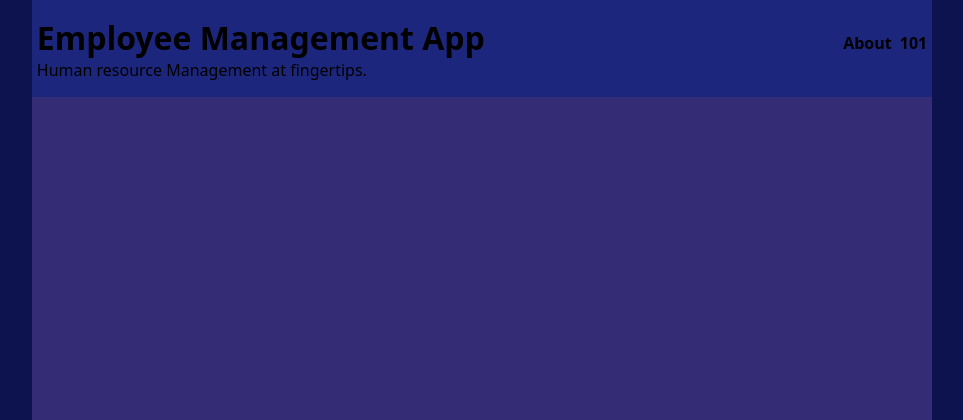
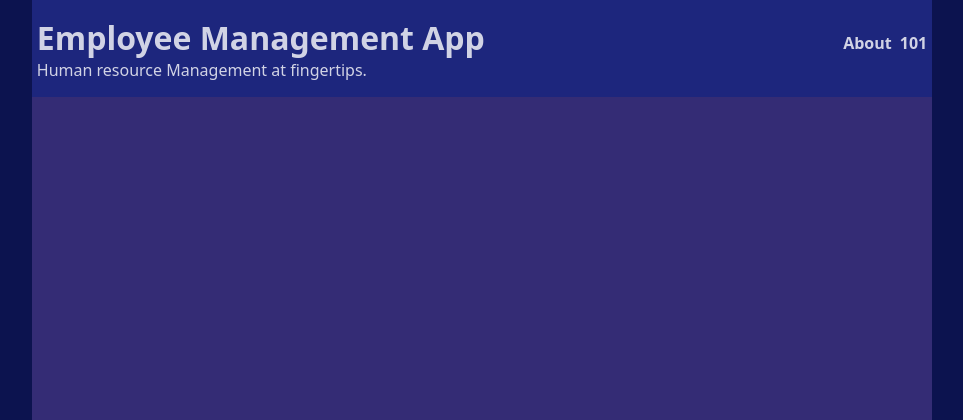
Before and after one commit to viveksoftdev/emp_manage, a Django app: template templates/index.html in a window 1280 px wide. Shown: the top 420 px of the page, without its empty margins (158-1121 px from the left). Run offline with Django 3.2, Linux system fonts and the light colour scheme; the template is opened without the code that fills it, so the values that code supplies are empty.

Commit message:
Update styles.css

```diff
--- a/app/static/styles.css
+++ b/app/static/styles.css
@@ -38,6 +38,7 @@ button {
 }
 button:hover{
   background-color: var(--slightly-dark);
+  color:var(--white-transucent);
 }
 /* styles for the btnContainer*/
 
@@ -50,6 +51,7 @@ button:hover{
   padding: 1em 0.3em;
   background-color: var(--slightly-dark);
   border: none;
+  color:var(--white-transucent);
 }
 .nav__links {
   display: flex;
```
